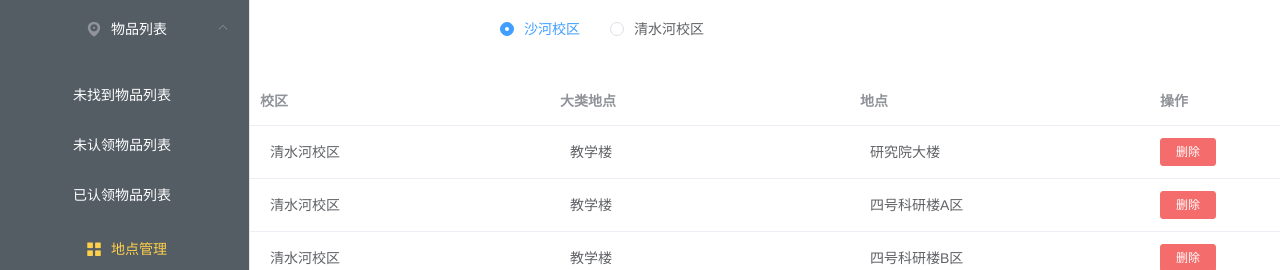
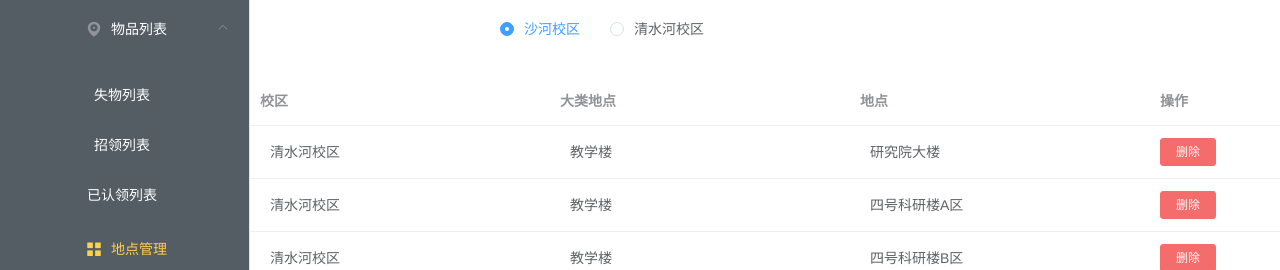
Before and after one commit to CruelPineapple/feishu-admin, a Vue app: page / in a window 1280 px wide. Both pictures are taken after a click on the element "物品列表". Shown: the top 270 px of the page. Built offline with nearby package versions, Linux system fonts and the light colour scheme.

Commit message:
change nav item name

```diff
--- a/src/App.vue
+++ b/src/App.vue
@@ -18,9 +18,9 @@
           </template>
           <el-menu-item-group>
             <!-- <template slot="title">分组一</template> -->
-            <el-menu-item index="1-1">未找到物品列表</el-menu-item>
-            <el-menu-item index="1-2">未认领物品列表</el-menu-item>
-            <el-menu-item index="1-3">已认领物品列表</el-menu-item>
+            <el-menu-item index="1-1">失物列表</el-menu-item>
+            <el-menu-item index="1-2">招领列表</el-menu-item>
+            <el-menu-item index="1-3">已认领列表</el-menu-item>
           </el-menu-item-group>
           <!-- <el-submenu index="1-4">
             <template slot="title">选项4</template>
```
